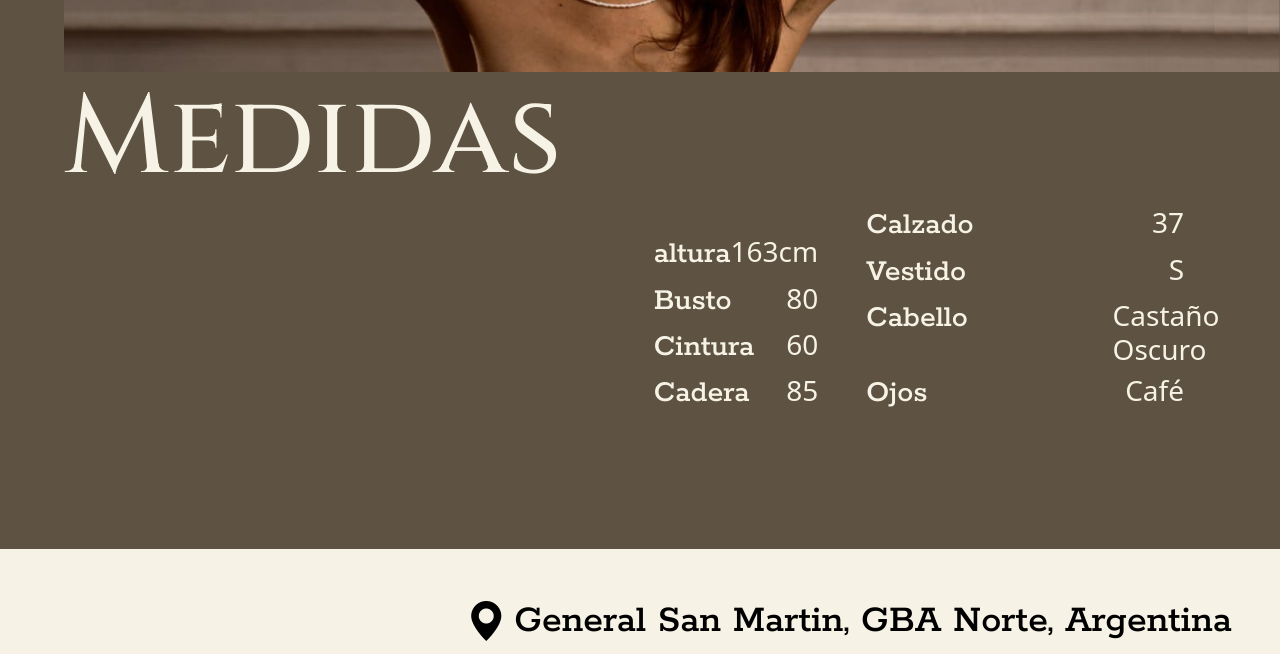
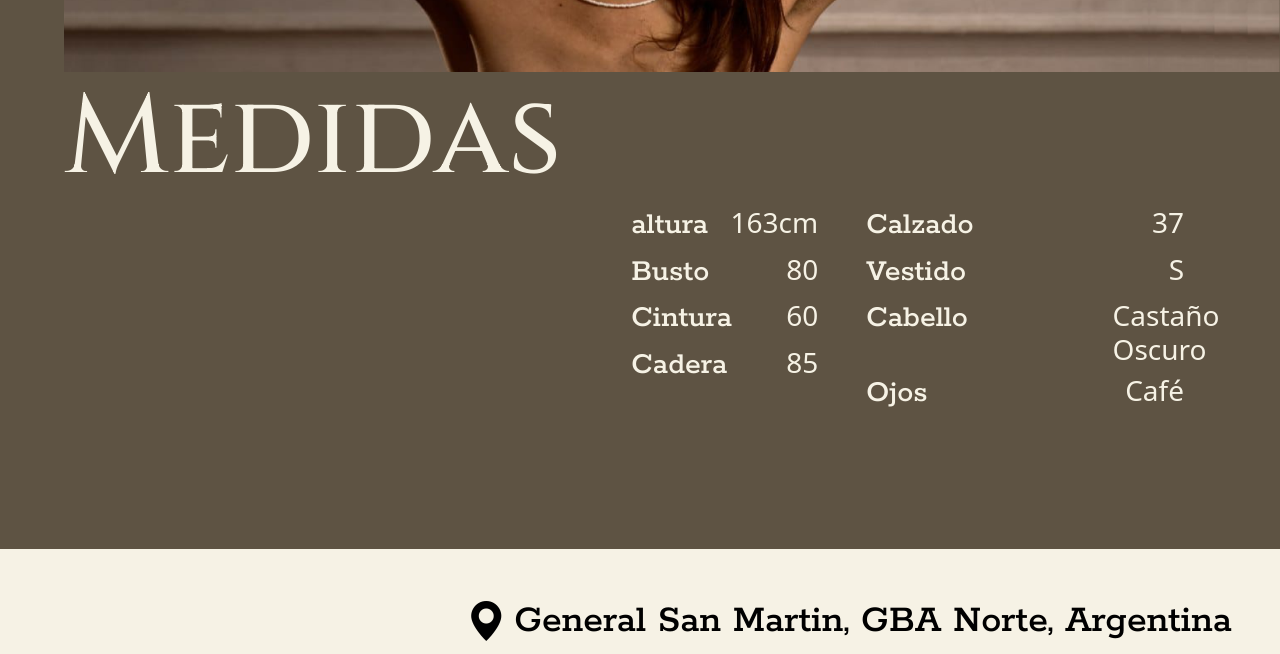
Before and after one commit to Zven94/mar-portfolio, a website: page index.html in a window 1280 px wide. Shown: the part 4259-4913 px from the top of the page. Drawn offline with nearby package versions, Linux system fonts and the light colour scheme.

Commit message:
updated stlye for movile

```diff
--- a/index.html
+++ b/index.html
@@ -127,7 +127,7 @@
       <div class="d-flex flex-column justify-content-between w-100">
         <h2 class="section-6-h2"> Medidas</h2>
         <div class="d-flex justify-content-end me-5 section-6-div">
-          <div class="d-flex flex-column justify-content-end me-5">
+          <div class="d-flex flex-column justify-content-start me-5 section-6-div-2">
             <div class="d-flex justify-content-between">
               <h3 class="section-6-h3">altura</h3>
               <h3>163cm</h3>
--- a/style.css
+++ b/style.css
@@ -144,6 +144,10 @@ h1 {
   height: 100vh;
   color: #F6F2E5;
   padding: 0% 0% 0% 5%;
+
+  .section-6-div-2 {
+    width: 16%;
+  }
 
   .section-6-img {
     width: 100%;
```
